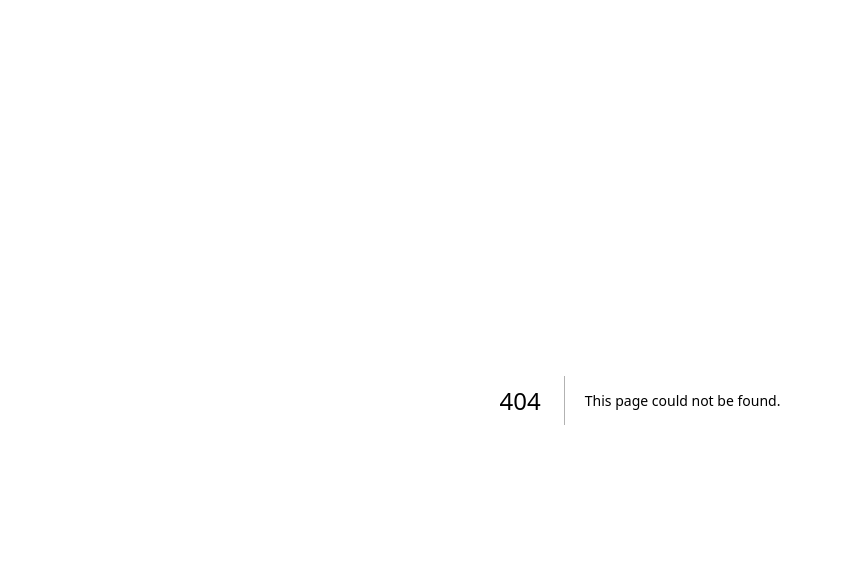
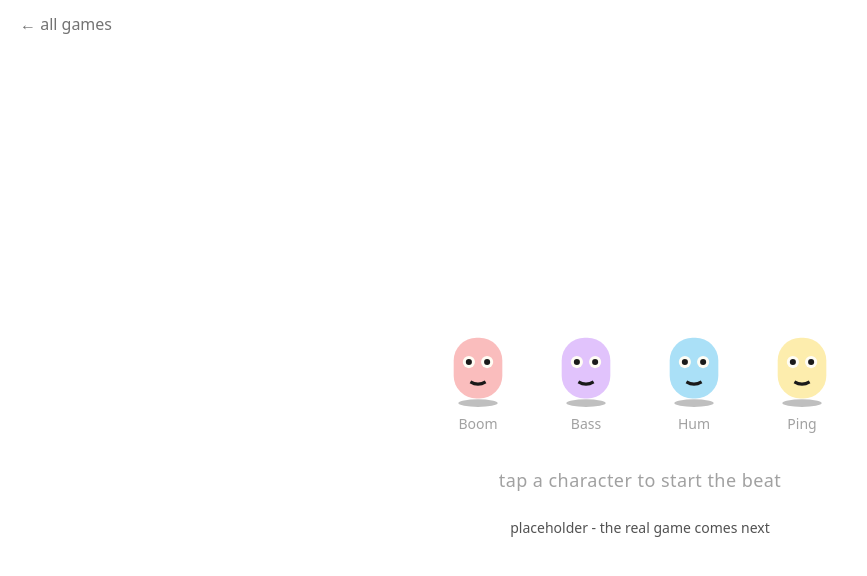
Before and after one commit to vreshch/kids-games, a Next.js app: page /spranki in a window 1280 px wide. Before the commit this address had no page. Shown: the top 576 px of the page, without its empty margins (0-867 px from the left). Built offline with nearby package versions, Linux system fonts and the light colour scheme.

Commit message:
feat: spranki placeholder (#6)
Route, grid entry and icon are wired up so the real game has somewhere to land. The stub is a four-character beat toy: each tap starts a voice on a shared beat grid, so stacking them sounds like one track.

```diff
--- /dev/null
+++ b/src/app/spranki/page.tsx
@@ -0,0 +1,14 @@
+import type { Metadata } from 'next';
+
+import { GameShell } from '@/components/game-shell';
+import { SprankiGame } from '@/components/spranki-game';
+
+export const metadata: Metadata = { title: 'Spranki' };
+
+export default function SprankiPage() {
+  return (
+    <GameShell>
+      <SprankiGame />
+    </GameShell>
+  );
+}
--- a/src/components/game-icons.tsx
+++ b/src/components/game-icons.tsx
@@ -19,6 +19,25 @@ export function SmileIcon({ className }: IconProps) {
   );
 }
 
+export function SprankiIcon({ className }: IconProps) {
+  return (
+    <svg viewBox="0 0 48 48" className={className} aria-hidden="true">
+      <rect x={3} y={14} width={18} height={30} rx={9} fill="#a855f7" />
+      <rect x={27} y={8} width={18} height={36} rx={9} fill="#0ea5e9" />
+      <circle cx={9} cy={24} r={3} fill="#fffdf5" />
+      <circle cx={15} cy={24} r={3} fill="#fffdf5" />
+      <circle cx={33} cy={19} r={3} fill="#fffdf5" />
+      <circle cx={39} cy={19} r={3} fill="#fffdf5" />
+      <circle cx={9} cy={24} r={1.4} fill="#1a1a1a" />
+      <circle cx={15} cy={24} r={1.4} fill="#1a1a1a" />
+      <circle cx={33} cy={19} r={1.4} fill="#1a1a1a" />
+      <circle cx={39} cy={19} r={1.4} fill="#1a1a1a" />
+      <ellipse cx={12} cy={33} rx={4} ry={5} fill="#1a1a1a" />
+      <ellipse cx={36} cy={29} rx={4} ry={5} fill="#1a1a1a" />
+    </svg>
+  );
+}
+
 export function ParrotIcon({ className }: IconProps) {
   return (
     <svg viewBox="0 0 48 48" className={className} aria-hidden="true">
--- /dev/null
+++ b/src/components/spranki-game.tsx
@@ -0,0 +1,110 @@
+'use client';
+
+import { useCallback, useEffect, useRef, useState } from 'react';
+
+import { type Loop, primeAudio, startLoop } from '@/lib/spranki-audio';
+
+type Character = {
+  id: string;
+  name: string;
+  color: string;
+  frequency: number;
+  pulsesPerSecond: number;
+  level: number;
+};
+
+/** Placeholder cast - the real Spranki characters go here. */
+const CAST: Character[] = [
+  { id: 'boom', name: 'Boom', color: '#ef4444', frequency: 98, pulsesPerSecond: 1, level: 0.1 },
+  { id: 'bass', name: 'Bass', color: '#a855f7', frequency: 147, pulsesPerSecond: 2, level: 0.08 },
+  { id: 'hum', name: 'Hum', color: '#0ea5e9', frequency: 294, pulsesPerSecond: 4, level: 0.05 },
+  { id: 'ping', name: 'Ping', color: '#facc15', frequency: 587, pulsesPerSecond: 8, level: 0.03 },
+];
+
+function Blob({ character, active }: { character: Character; active: boolean }) {
+  return (
+    <svg viewBox="0 0 100 120" className="w-full" role="img" aria-label={character.name}>
+      <ellipse cx={50} cy={112} rx={26} ry={5} fill="#000" opacity={active ? 0.5 : 0.25} />
+      <rect
+        x={18}
+        y={26}
+        width={64}
+        height={80}
+        rx={30}
+        fill={character.color}
+        opacity={active ? 1 : 0.35}
+      />
+      <circle cx={38} cy={58} r={8} fill="#fffdf5" />
+      <circle cx={62} cy={58} r={8} fill="#fffdf5" />
+      <circle cx={38} cy={58} r={active ? 3.5 : 4} fill="#1a1a1a" />
+      <circle cx={62} cy={58} r={active ? 3.5 : 4} fill="#1a1a1a" />
+      {active ? (
+        <ellipse cx={50} cy={82} rx={10} ry={12} fill="#1a1a1a" />
+      ) : (
+        <path d="M 40 84 Q 50 90 60 84" fill="none" stroke="#1a1a1a" strokeWidth={4} />
+      )}
+    </svg>
+  );
+}
+
+export function SprankiGame() {
+  const [active, setActive] = useState<string[]>([]);
+  const loopsRef = useRef(new Map<string, Loop>());
+
+  const toggle = useCallback((character: Character) => {
+    primeAudio();
+    const loops = loopsRef.current;
+    const running = loops.get(character.id);
+    if (running) {
+      running.stop();
+      loops.delete(character.id);
+      setActive((current) => current.filter((id) => id !== character.id));
+      return;
+    }
+    loops.set(
+      character.id,
+      startLoop(character.frequency, character.pulsesPerSecond, character.level)
+    );
+    setActive((current) => [...current, character.id]);
+  }, []);
+
+  useEffect(() => {
+    const loops = loopsRef.current;
+    return () => {
+      loops.forEach((loop) => loop.stop());
+      loops.clear();
+    };
+  }, []);
+
+  return (
+    <div className="flex flex-col items-center gap-6">
+      <ul className="grid w-[min(88vw,26rem)] grid-cols-2 gap-4 sm:grid-cols-4">
+        {CAST.map((character) => {
+          const isActive = active.includes(character.id);
+          return (
+            <li key={character.id}>
+              <button
+                type="button"
+                onClick={() => toggle(character)}
+                aria-pressed={isActive}
+                className={`w-full touch-manipulation rounded-2xl p-2 transition-transform duration-200 active:scale-95 [@media(hover:hover)]:hover:scale-105 ${
+                  isActive ? 'animate-bob' : ''
+                }`}
+                style={{ filter: isActive ? `drop-shadow(0 0 14px ${character.color})` : 'none' }}
+              >
+                <Blob character={character} active={isActive} />
+                <span className="mt-1 block text-sm text-neutral-400">{character.name}</span>
+              </button>
+            </li>
+          );
+        })}
+      </ul>
+      <p className="max-w-xs px-4 text-center text-lg tracking-wide text-neutral-400 select-none">
+        {active.length === 0
+          ? 'tap a character to start the beat'
+          : 'stack them up - tap again to stop one'}
+      </p>
+      <p className="text-sm text-neutral-600 select-none">placeholder - the real game comes next</p>
+    </div>
+  );
+}
--- a/src/lib/games.ts
+++ b/src/lib/games.ts
@@ -1,6 +1,6 @@
 import type { ComponentType } from 'react';
 
-import { ParrotIcon, SmileIcon } from '@/components/game-icons';
+import { ParrotIcon, SmileIcon, SprankiIcon } from '@/components/game-icons';
 
 export type Game = {
   slug: string;
@@ -26,4 +26,11 @@ export const GAMES: Game[] = [
     accent: '#0ea5e9',
     Icon: ParrotIcon,
   },
+  {
+    slug: 'spranki',
+    title: 'Spranki',
+    tagline: 'Tap the characters, stack up a beat. Work in progress.',
+    accent: '#a855f7',
+    Icon: SprankiIcon,
+  },
 ];
--- /dev/null
+++ b/src/lib/spranki-audio.ts
@@ -0,0 +1,55 @@
+export type Loop = { stop: () => void };
+
+let context: AudioContext | null = null;
+
+function getContext() {
+  context ??= new AudioContext();
+  void context.resume();
+  return context;
+}
+
+/** iOS only unlocks audio inside the tap itself, so call this from the handler. */
+export function primeAudio() {
+  getContext();
+}
+
+/**
+ * One voice: a tone whose volume is swung by a slow oscillator, so it pulses on
+ * its own with no scheduler. Every voice starts on the same beat grid, which is
+ * what makes two of them sound like one track.
+ */
+export function startLoop(frequency: number, pulsesPerSecond: number, level: number): Loop {
+  const ctx = getContext();
+
+  const tone = ctx.createOscillator();
+  tone.type = 'triangle';
+  tone.frequency.value = frequency;
+
+  const swell = ctx.createGain();
+  swell.gain.value = level;
+
+  const pulse = ctx.createOscillator();
+  pulse.type = 'triangle';
+  pulse.frequency.value = pulsesPerSecond;
+  const depth = ctx.createGain();
+  depth.gain.value = level;
+  pulse.connect(depth).connect(swell.gain);
+
+  const out = ctx.createGain();
+  out.gain.value = 0;
+  tone.connect(swell).connect(out).connect(ctx.destination);
+
+  const start = Math.ceil(ctx.currentTime * pulsesPerSecond) / pulsesPerSecond;
+  tone.start(start);
+  pulse.start(start);
+  out.gain.setTargetAtTime(1, start, 0.05);
+
+  return {
+    stop: () => {
+      const end = ctx.currentTime + 0.12;
+      out.gain.setTargetAtTime(0, ctx.currentTime, 0.04);
+      tone.stop(end);
+      pulse.stop(end);
+    },
+  };
+}
```
Also changed, not shown: 1 other file (tests, documents, lock files or other folders).
